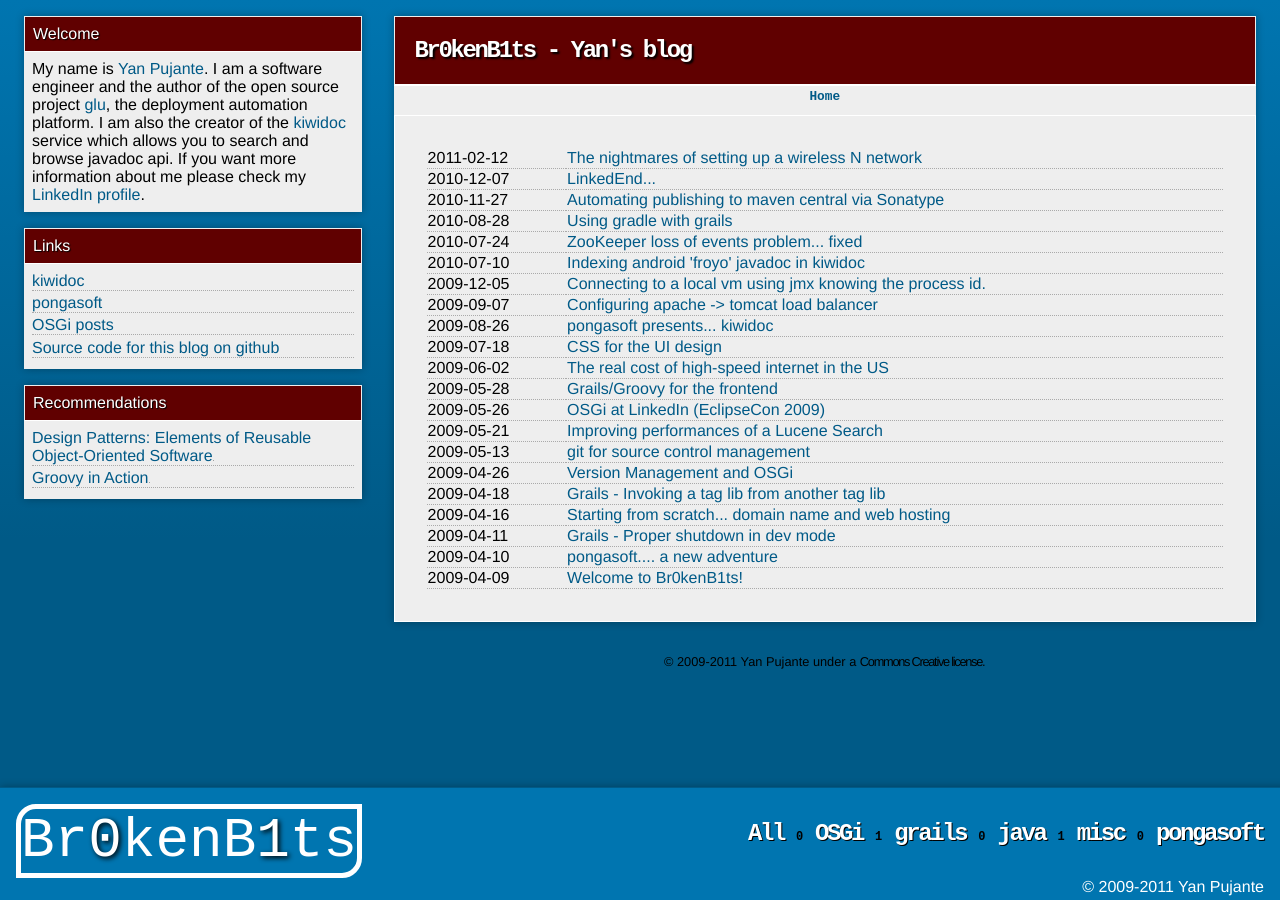
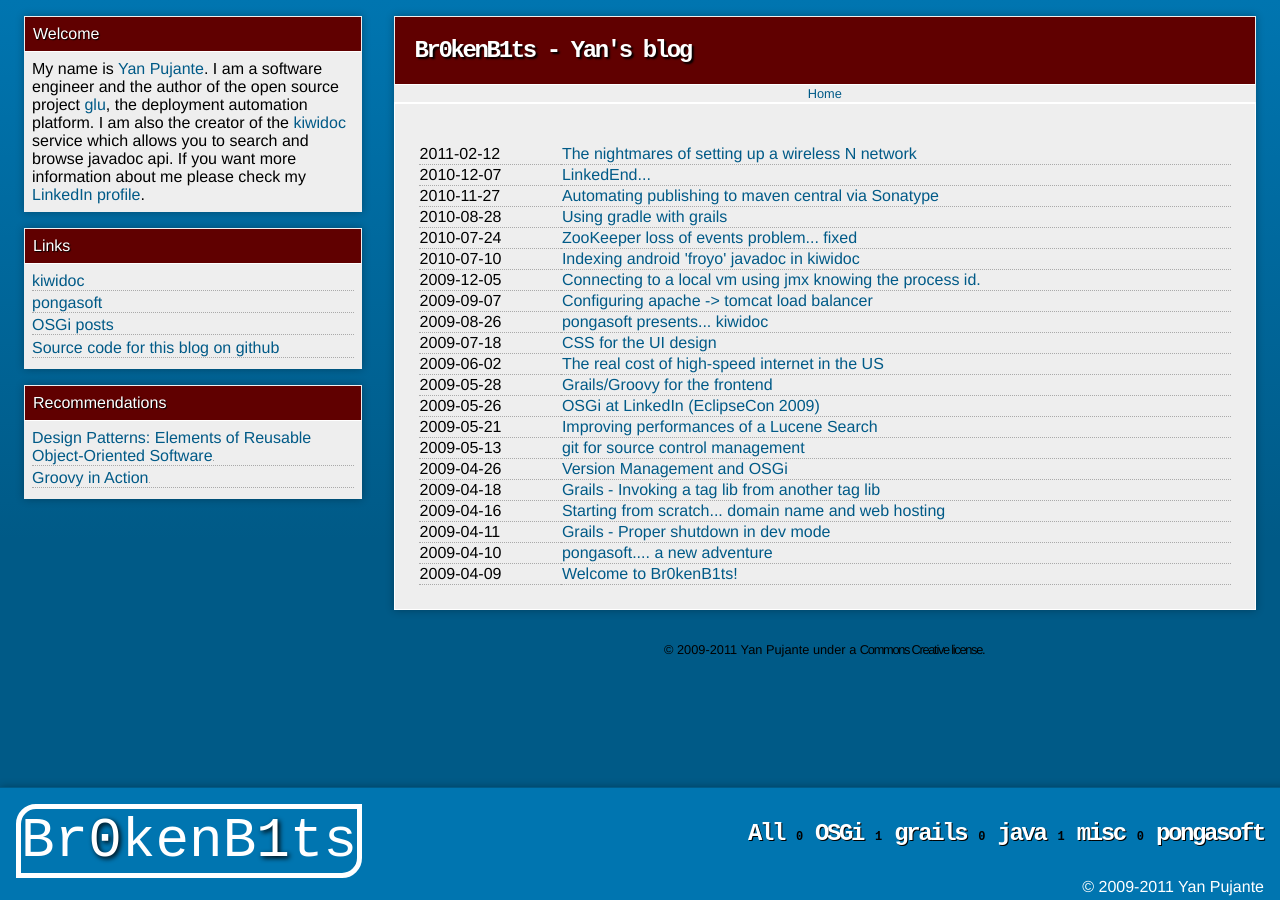
Before and after one commit to ypujante/blog, a Jekyll site: the page built from categories/All/index.html, in a window 1280 px wide. Built offline with Jekyll 4.4.1, drawn with Linux system fonts in a browser that asks for light colours; a script that is not in the unit is left out; grey boxes are pictures that could not be loaded.

Commit message:
more tweaks

```diff
--- a/_includes/post_include.html
+++ b/_includes/post_include.html
@@ -14,7 +14,6 @@
       <div class="post-title">
         {{ post.title }}
       </div>
-      <div class="post-info">
       <table class="nav">
         <tr>
           <td class="next">
@@ -30,6 +29,7 @@
           </td>
         </tr>
       </table>
+      <div class="post-info">
         <div class="date">
           <div class="month-day">{{post.date | date: "%b %d"}}</div>
           <div class="year">{{post.date | date: "%Y"}}</div>
--- a/_layouts/category_index.html
+++ b/_layouts/category_index.html
@@ -17,7 +17,6 @@ layout: default
   <div class="col2">
     <div class="post-title-content-footer">
       <div class="post-title">Br0kenB1ts - {{ page.title }}</div>
-      <div class="post-info">
       <table class="nav">
         <tr>
           <td class="next">
@@ -27,7 +26,6 @@ layout: default
           </td>
         </tr>
       </table>
-      </div>
       <div class="post-content">
         <table class="posts-by-category">
           {% for post in posts %}
--- a/resource/main.css
+++ b/resource/main.css
@@ -97,8 +97,12 @@ a.nav:hover {
  * navigation / prev/next */
  table.nav {
    width: 100%;
+   padding: 0 0.2em 0 0.2em;
    margin: 0;
-   padding: 0;
+
+  border-spacing: 0;
+  border-bottom: groove 1px white;
+  background: {{ site.contentBGColor }};
  }
 
  table.nav td.previous {
@@ -171,9 +175,10 @@ a.nav:hover {
  }
 
 .post-info {
-   padding: 0 0.5em 0.5em 0.5em;
+   padding: 0.5em 0.5em 0.5em 0.5em;
    background: {{ site.contentBGColor }};
    border-top: solid 1px white;
+   border-bottom: groove 1px white;
    font-family: {{ site.monospaceFontFamily }};
    font-weight: bold;
  }
@@ -193,7 +198,7 @@ a.nav:hover {
   * post content */
 .col2 .post-content {
   border: solid 1px white;
-  padding: 2em;
+  padding: 1.5em;
   margin: 0;
   font-family: {{ site.contentFontFamily }};
   background: {{ site.contentBGColor }};
@@ -218,7 +223,7 @@ a.nav:hover {
 }
 
 /**
- * specifig css */
+ * specific css */
 .post-content div.warning {
   border: dashed 2px #9c5e00;
   background-color: #bdad93;
@@ -229,6 +234,7 @@ a.nav:hover {
 .col2 table.posts-by-category {
   border-collapse: collapse;
   width: 100%;
+  margin-top: 1em;
 }
 
 .col2 table.posts-by-category td {
```
Lines whose indentation alone changed are shown as unchanged.
